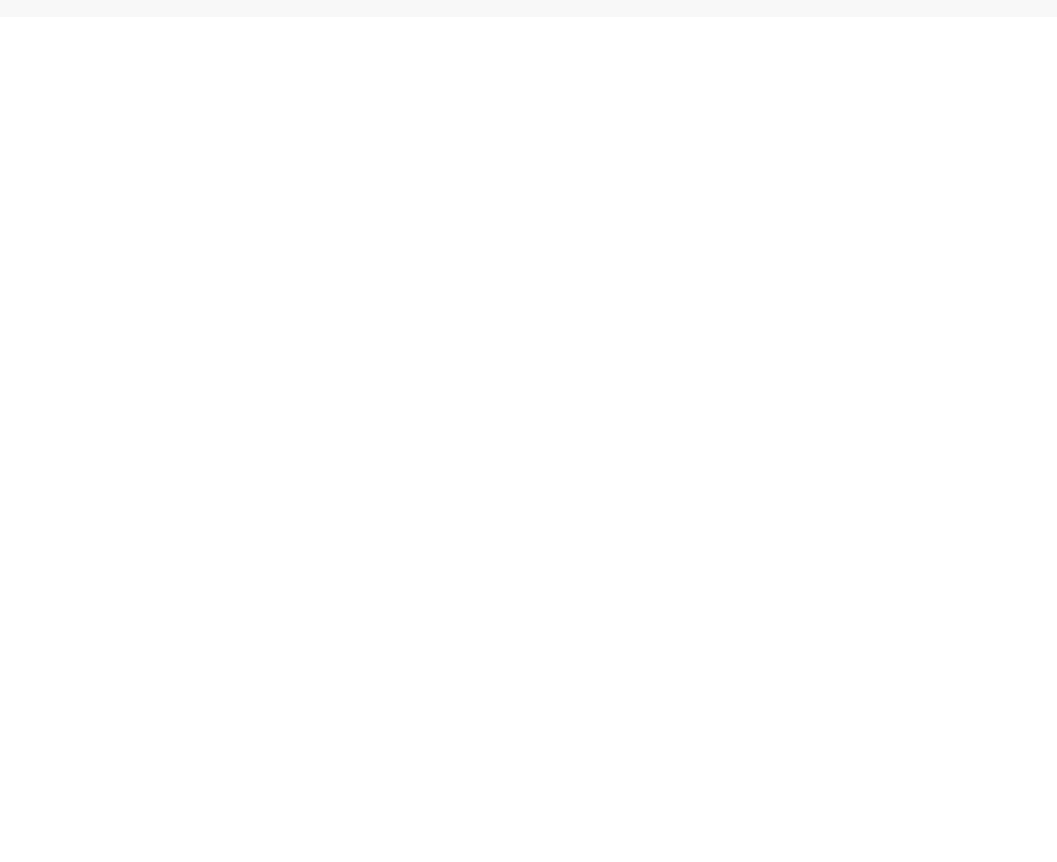
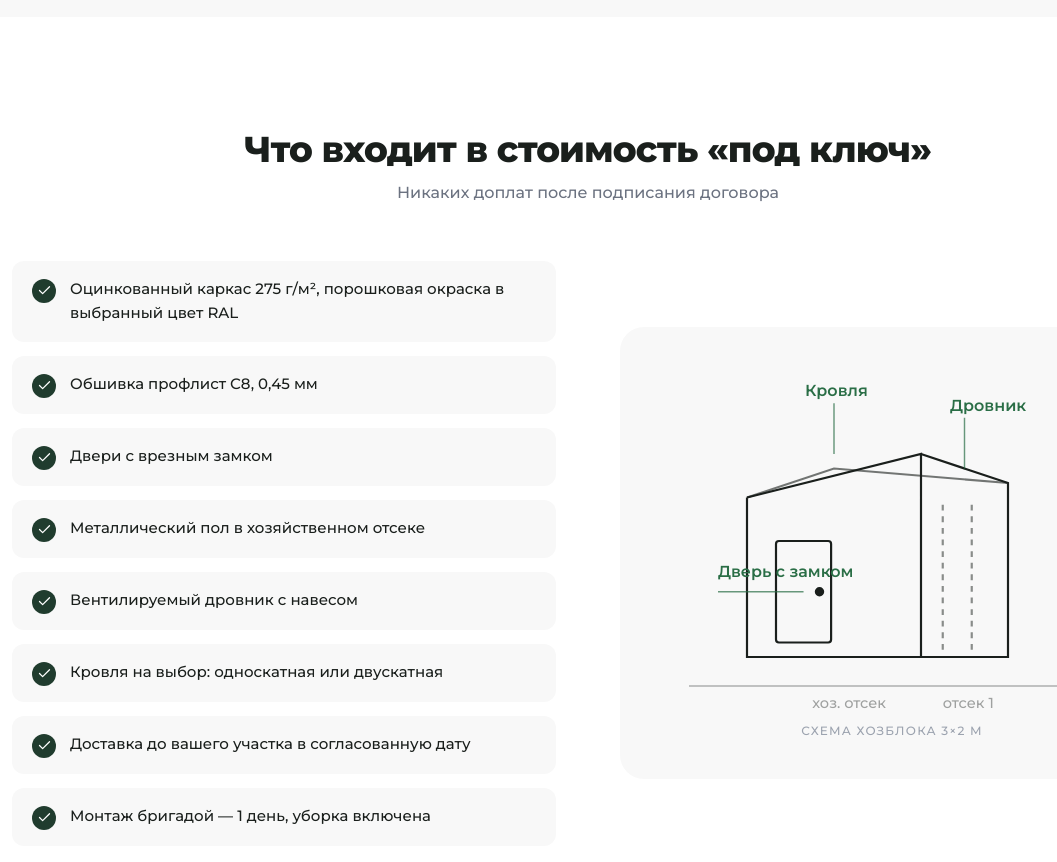
Before and after one commit to pr-poehali-dev/lialia-single-page-site, a React (Vite) app: page / in a window 1280 px wide. Shown: the part 3040-3902 px from the top of the page, without its empty margins (52-1109 px from the left). Before the commit the page ends 3057 px from the top, so only its background shows below. Built offline with nearby package versions, Linux system fonts and the light colour scheme.

Commit message:
feat: add block 5 completeness

```diff
--- /dev/null
+++ b/src/components/Included.tsx
@@ -0,0 +1,135 @@
+import Icon from "@/components/ui/icon";
+
+const items = [
+  "Оцинкованный каркас 275 г/м², порошковая окраска в выбранный цвет RAL",
+  "Обшивка профлист С8, 0,45 мм",
+  "Двери с врезным замком",
+  "Металлический пол в хозяйственном отсеке",
+  "Вентилируемый дровник с навесом",
+  "Кровля на выбор: односкатная или двускатная",
+  "Доставка до вашего участка в согласованную дату",
+  "Монтаж бригадой — 1 день, уборка включена",
+];
+
+const Included = () => {
+  return (
+    <section className="w-full bg-white px-6 py-20 sm:px-10 lg:py-28">
+      <div className="mx-auto max-w-6xl">
+        <div className="text-center">
+          <h2 className="font-display text-3xl font-extrabold tracking-tight text-[#1a1f1c] sm:text-4xl">
+            Что входит в стоимость «под ключ»
+          </h2>
+          <p className="mt-3 text-gray-500">
+            Никаких доплат после подписания договора
+          </p>
+        </div>
+
+        <div className="mt-14 grid items-center gap-12 lg:grid-cols-2 lg:gap-16">
+          <ul className="space-y-3.5">
+            {items.map((item) => (
+              <li
+                key={item}
+                className="flex items-start gap-3.5 rounded-xl bg-[#F8F8F8] px-5 py-4"
+              >
+                <span className="mt-0.5 flex h-6 w-6 shrink-0 items-center justify-center rounded-full bg-brand">
+                  <Icon
+                    name="Check"
+                    size={15}
+                    className="text-brand-foreground"
+                  />
+                </span>
+                <span className="text-[15px] leading-relaxed text-[#1a1f1c]">
+                  {item}
+                </span>
+              </li>
+            ))}
+          </ul>
+
+          <div className="rounded-3xl bg-[#F8F8F8] p-8 sm:p-10">
+            <svg
+              viewBox="0 0 320 240"
+              className="w-full"
+              fill="none"
+              stroke="#1a1f1c"
+              strokeWidth="1.5"
+            >
+              <line
+                x1="20"
+                y1="220"
+                x2="300"
+                y2="220"
+                stroke="#1a1f1c"
+                strokeOpacity="0.25"
+              />
+
+              <polyline points="60,90 180,60 180,200 60,200 60,90" />
+              <polyline points="180,60 240,80 240,200 180,200" />
+              <polyline
+                points="60,90 120,70 240,80"
+                strokeOpacity="0.6"
+              />
+
+              <rect x="80" y="120" width="38" height="70" rx="2" />
+              <circle cx="110" cy="155" r="2.5" fill="#1a1f1c" />
+
+              <line
+                x1="195"
+                y1="95"
+                x2="195"
+                y2="195"
+                strokeDasharray="4 4"
+                strokeOpacity="0.5"
+              />
+              <line
+                x1="215"
+                y1="95"
+                x2="215"
+                y2="195"
+                strokeDasharray="4 4"
+                strokeOpacity="0.5"
+              />
+
+              <g
+                stroke="#2a6e46"
+                strokeWidth="1"
+                strokeOpacity="0.7"
+              >
+                <line x1="120" y1="60" x2="120" y2="25" />
+                <line x1="210" y1="70" x2="210" y2="35" />
+                <line x1="99" y1="155" x2="40" y2="155" />
+              </g>
+
+              <g
+                fill="#2a6e46"
+                fontSize="11"
+                fontFamily="Montserrat, sans-serif"
+                fontWeight="600"
+                stroke="none"
+              >
+                <text x="100" y="20">Кровля</text>
+                <text x="200" y="30">Дровник</text>
+                <text x="40" y="145">Дверь с замком</text>
+              </g>
+
+              <g
+                fill="#1a1f1c"
+                fillOpacity="0.4"
+                fontSize="10"
+                fontFamily="Montserrat, sans-serif"
+                stroke="none"
+              >
+                <text x="195" y="235">отсек 1</text>
+                <text x="105" y="235">хоз. отсек</text>
+              </g>
+            </svg>
+            <p className="mt-2 text-center text-xs uppercase tracking-widest text-gray-400">
+              Схема хозблока 3×2 м
+            </p>
+          </div>
+        </div>
+      </div>
+    </section>
+  );
+};
+
+export default Included;
--- a/src/pages/Index.tsx
+++ b/src/pages/Index.tsx
@@ -2,6 +2,7 @@ import Hero from "@/components/Hero";
 import Pain from "@/components/Pain";
 import Solution from "@/components/Solution";
 import Benefits from "@/components/Benefits";
+import Included from "@/components/Included";
 
 const Index = () => {
   return (
@@ -10,6 +11,7 @@ const Index = () => {
       <Pain />
       <Solution />
       <Benefits />
+      <Included />
     </main>
   );
 };
```
